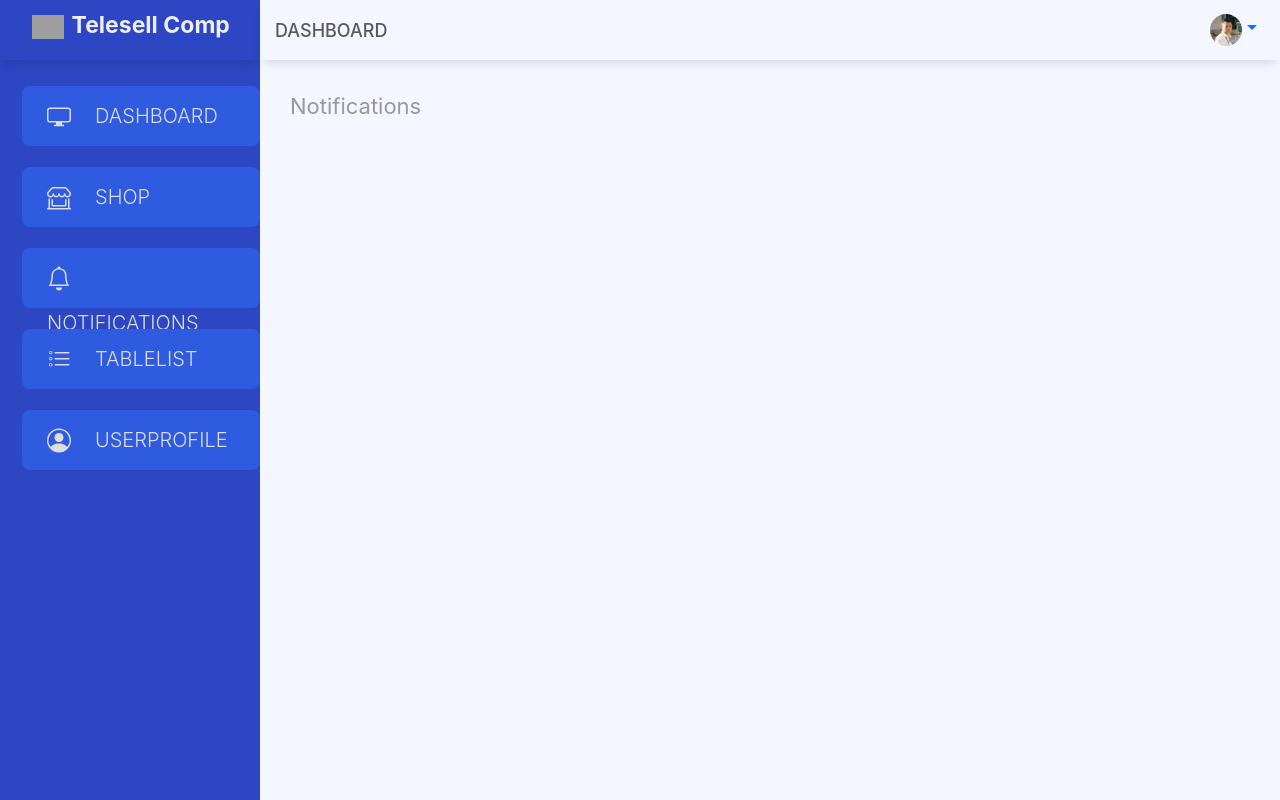
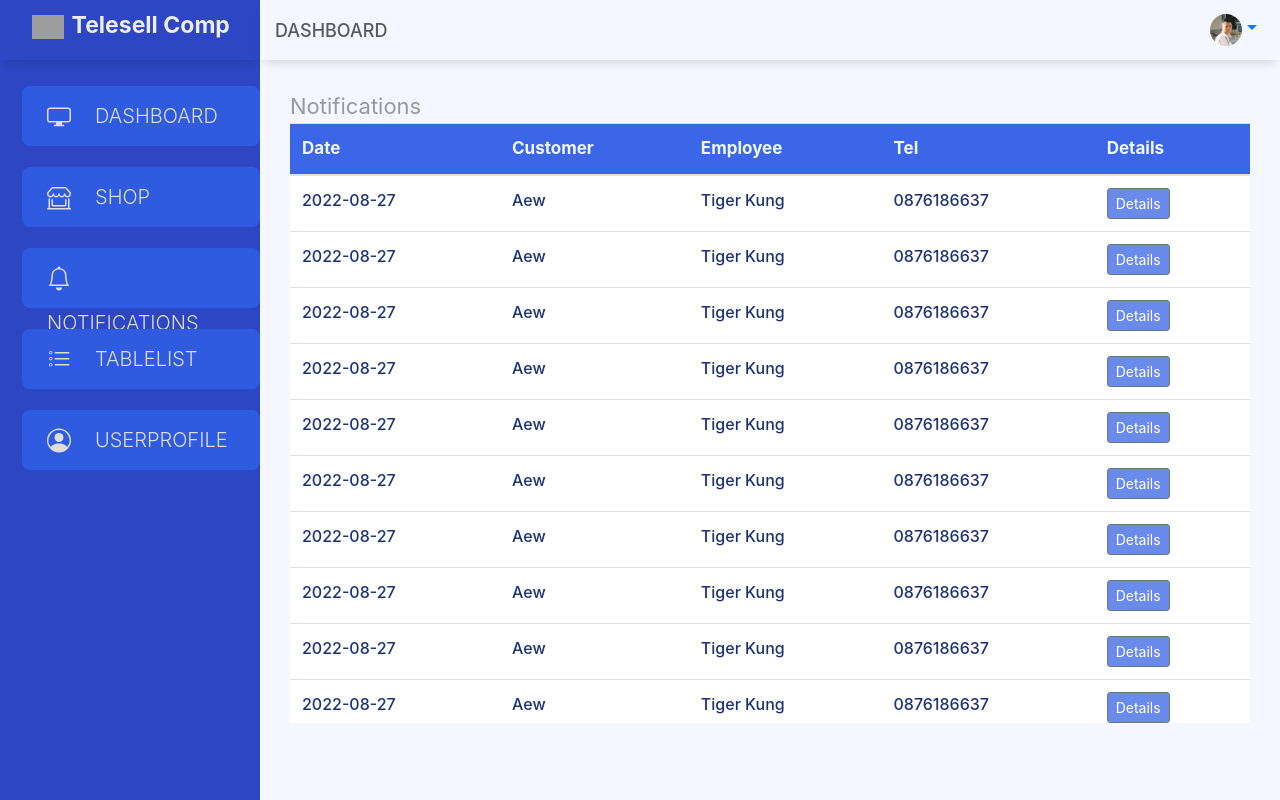
Before and after one commit to aewkew/Talesell_demo, a Nuxt app: page /Notifications in a window 1280 px wide. Built offline with nearby package versions, Linux system fonts and the light colour scheme; grey boxes are pictures that could not be loaded.

Commit message:
update table

```diff
--- a/assets/sass/follow/_sidebar-main.scss
+++ b/assets/sass/follow/_sidebar-main.scss
@@ -125,9 +125,6 @@
 }
 
 
-
-
-
 .main-panel {
   position: relative;
   z-index: 2;
--- a/pages/Notifications.vue
+++ b/pages/Notifications.vue
@@ -2,6 +2,29 @@
   <div class="container">
     <div class="sale">Notifications</div>
 
+    <div class="tableContrainer shopCard ">
+      <b-table-simple class="table">
+        <b-thead>
+          <b-tr>
+            <b-th>Date</b-th>
+            <b-th>Customer</b-th>
+            <b-th>Employee</b-th>
+            <b-th>Tel</b-th>
+            <b-th>Details</b-th>
+          </b-tr>
+        </b-thead>
+
+        <b-tbody>
+          <b-tr v-for="(item, i) in items" :key="i" :to="item.to">
+            <b-td>{{ item.Date }}</b-td>
+            <b-td>{{ item.Customer }}</b-td>
+            <b-td>{{ item.employee }} </b-td>
+            <b-td>{{ item.tel }}</b-td>
+            <b-td> <b-button class="but-co" size="sm"> Details</b-button> </b-td>
+          </b-tr>
+        </b-tbody>
+      </b-table-simple>
+    </div>
   </div>
 </template>
 <script>
@@ -11,6 +34,112 @@ export default {
     Card,
   },
   layout: "coreLayout",
+
+  data() {
+    return {
+      items: [
+        {
+          Date: "2022-08-27",
+          Customer: "Aew",
+          tel: "0876186637",
+          employee: "Tiger Kung",
+          Invoid: "1562488",
+        },
+        {
+          Date: "2022-08-27",
+          Customer: "Aew",
+          tel: "0876186637",
+          employee: "Tiger Kung",
+          Invoid: "1562488",
+        },
+        {
+          Date: "2022-08-27",
+          Customer: "Aew",
+          tel: "0876186637",
+          employee: "Tiger Kung",
+          Invoid: "1562488",
+        },
+        {
+          Date: "2022-08-27",
+          Customer: "Aew",
+          tel: "0876186637",
+          employee: "Tiger Kung",
+          Invoid: "1562488",
+        },
+        {
+          Date: "2022-08-27",
+          Customer: "Aew",
+          tel: "0876186637",
+          employee: "Tiger Kung",
+          Invoid: "1562488",
+        },
+        {
+          Date: "2022-08-27",
+          Customer: "Aew",
+          tel: "0876186637",
+          employee: "Tiger Kung",
+          Invoid: "1562488",
+        },
+        {
+          Date: "2022-08-27",
+          Customer: "Aew",
+          tel: "0876186637",
+          employee: "Tiger Kung",
+          Invoid: "1562488",
+        },
+        {
+          Date: "2022-08-27",
+          Customer: "Aew",
+          tel: "0876186637",
+          employee: "Tiger Kung",
+          Invoid: "1562488",
+        },
+        {
+          Date: "2022-08-27",
+          Customer: "Aew",
+          tel: "0876186637",
+          employee: "Tiger Kung",
+          Invoid: "1562488",
+        },
+        {
+          Date: "2022-08-27",
+          Customer: "Aew",
+          tel: "0876186637",
+          employee: "Tiger Kung",
+          Invoid: "1562488",
+        },
+        {
+          Date: "2022-08-27",
+          Customer: "Aew",
+          tel: "0876186637",
+          employee: "Tiger Kung",
+          Invoid: "1562488",
+        },
+        {
+          Date: "2022-08-27",
+          Customer: "Aew",
+          tel: "0876186637",
+          employee: "Tiger Kung",
+          Invoid: "1562488",
+        },
+        {
+          Date: "2022-08-27",
+          Customer: "Aew",
+          tel: "0876186637",
+          employee: "Tiger Kung",
+          Invoid: "1562488",
+        },
+
+        {
+          Date: "2022-08-27",
+          Customer: "Aew",
+          tel: "0876186637",
+          employee: "Tiger Kung",
+          Invoid: "1562488",
+        },
+      ],
+    };
+  },
 };
 </script>
 <style lang=""></style>
--- a/pages/TableList.vue
+++ b/pages/TableList.vue
@@ -24,6 +24,7 @@
             <b-td>{{ item.Invoid }}</b-td>
           </b-tr>
         </b-tbody>
+
       </b-table-simple>
     </div>
   </div>
--- a/pages/TableList/searchTable.vue
+++ b/pages/TableList/searchTable.vue
@@ -1,19 +1,30 @@
 <template lang="">
-    <div>
-        <card>
+  <div>
+    <card class="shopCard container">
+      <div class="row">
+        <div class="col-8">
+          <b-input-group>
+            <b-form-input class="search" placeholder="search"></b-form-input>
+            <b-button class="but-co"> <b-icon icon="search"></b-icon></b-button>
+          </b-input-group>
+        </div>
 
-        </card>
-    </div>
+        <div class="col">
+          <b-input-group>
+            <b-form-datepicker id="example-datepicker" v-model="value" class="mb-2"></b-form-datepicker>
+          </b-input-group>
+        </div>
+
+      </div>
+    </card>
+  </div>
 </template>
 <script>
 import Card from "@/components/Cards/Card.vue";
 export default {
-    components: {
+  components: {
     Card,
   },
-
-}
+};
 </script>
-<style lang="">
-
-</style>
+<style lang=""></style>
```
